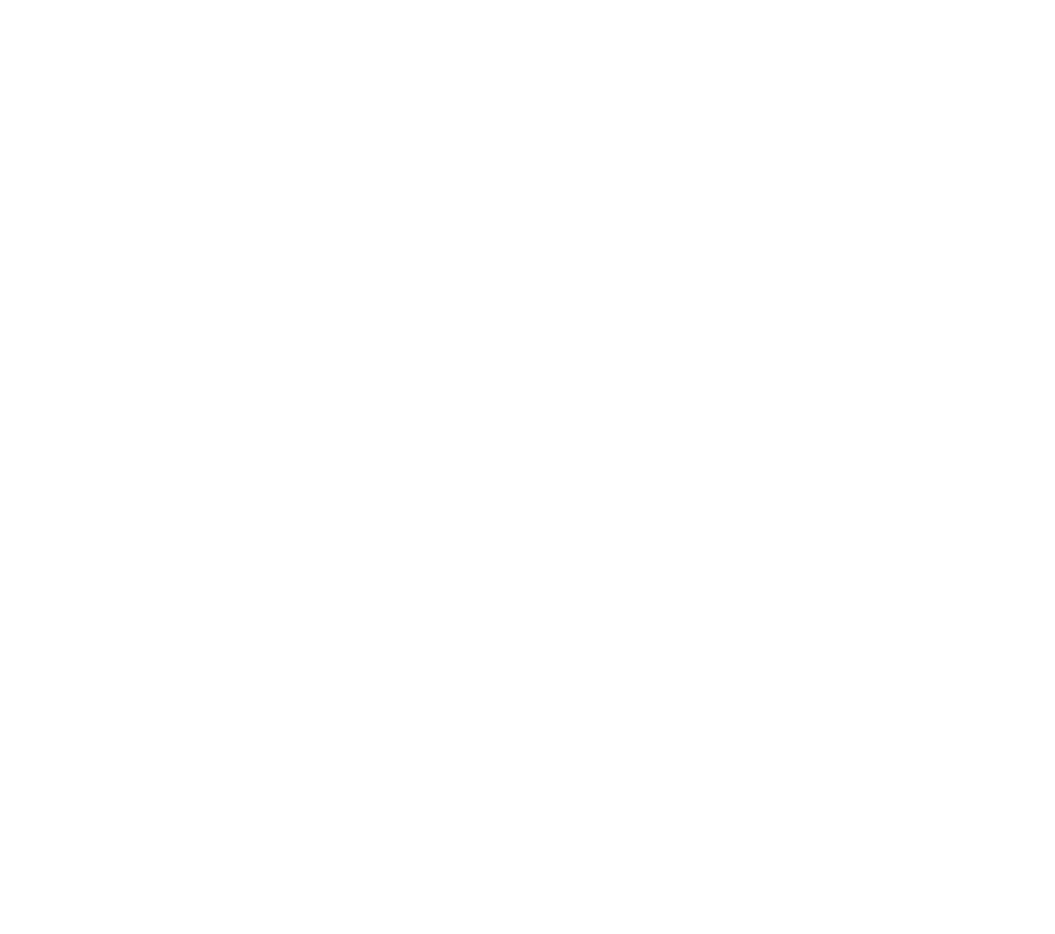
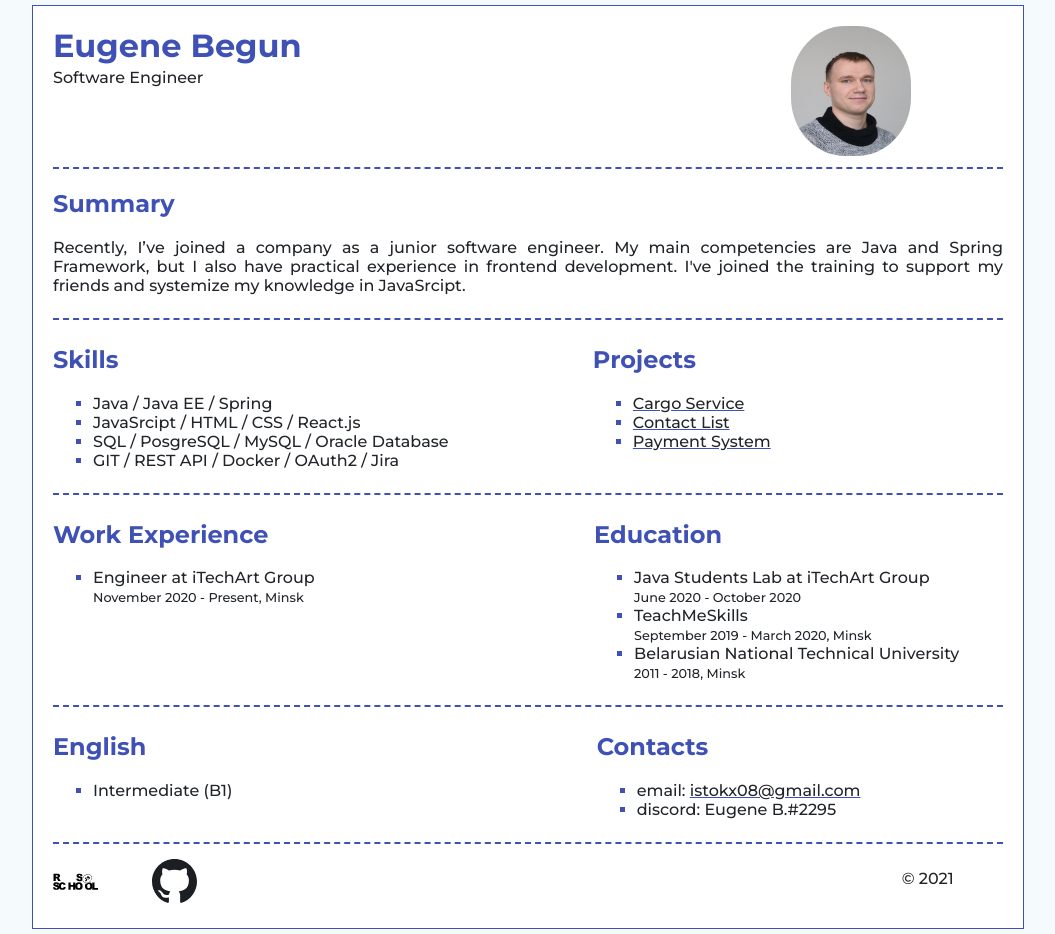
Before and after one commit to BeG-by/rsschool-cv, a plain HTML site: page index.html in a window 1280 px wide. Shown: the whole page, without its empty margins (112-1167 px from the left). Before the commit the page ends 800 px from the top, so only its background shows below. Drawn offline with Linux system fonts and the light colour scheme.

Commit message:
feat: complete cv

```diff
--- a/css/styles.css
+++ b/css/styles.css
@@ -0,0 +1,102 @@
+body {
+  height: 100%;
+  margin: 0;
+  padding: 0;
+  font-family: "Montserrat", "sans-serif";
+  font-weight: 500;
+  text-align: justify;
+  background-color: #f5fbfc;
+  color: #212429;
+}
+
+h1,
+h2,
+a {
+  color: #3f51b5;
+}
+
+.content-wrapper {
+  width: 950px;
+  margin: 5px auto;
+  padding: 20px;
+  border: 1px solid #3f51b5;
+  background-color: white;
+}
+
+header,
+section {
+  width: 100%;
+  margin-bottom: 5px;
+  padding-bottom: 7px;
+  border-bottom: 2px dashed #3f51b5;
+}
+
+.title h1,
+.title p {
+  margin-top: 0;
+  margin-bottom: 3px;
+}
+
+.avatar,
+.title,
+.skills,
+.projects,
+.expirience,
+.education,
+.english,
+.contacts {
+  display: inline-block;
+  vertical-align: top;
+}
+
+.avatar {
+  margin-left: 485px;
+}
+
+.avatar img {
+  width: 120px;
+  height: 130px;
+  border-radius: 45%;
+}
+
+li {
+  list-style-type: square;
+  color: #3f51b5;
+}
+
+li span {
+  color: #212429;
+}
+
+.expirience {
+  margin-right: 275px;
+}
+
+.skills {
+  margin-right: 140px;
+}
+
+.english {
+  margin-right: 360px;
+}
+
+.period {
+  font-size: 0.8em;
+}
+
+.icons {
+  width: 45px;
+  height: 45px;
+  margin-top: 10px;
+  margin-right: 50px;
+}
+
+.icons-block,
+.copy {
+  display: inline-block;
+  vertical-align: middle;
+}
+
+.icons-block {
+  margin-right: 650px;
+}
--- a/index.html
+++ b/index.html
@@ -1,11 +1,123 @@
 <!DOCTYPE html>
 <html lang="en">
-<head>
-    <meta charset="UTF-8">
-    <meta name="viewport" content="width=device-width, initial-scale=1.0">
-    <title>Document</title>
-</head>
-<body>
-
-</body>
+  <head>
+    <meta charset="UTF-8" />
+    <meta name="viewport" content="width=device-width, initial-scale=1.0" />
+    <meta http-equiv="X-UA-Compatible" content="IE=edge" />
+    <link
+      href="https://fonts.googleapis.com/css2?family=Montserrat:wght@400;500;700&display=swap"
+      rel="stylesheet"
+    />
+    <link rel="stylesheet" href="css/styles.css" type="text/css" />
+    <title>Eugene CV</title>
+  </head>
+  <body>
+    <div class="content-wrapper">
+      <header>
+        <div class="title">
+          <h1>Eugene Begun</h1>
+          <p>Software Engineer</p>
+        </div>
+        <aside class="avatar">
+          <img src="img/photo.jpg" alt="avatar" />
+        </aside>
+      </header>
+      <main>
+        <section>
+          <h2>Summary</h2>
+          <p>
+            Recently, I’ve joined a company as a junior software engineer. My
+            main competencies are Java and Spring Framework, but I also have
+            practical experience in frontend development. I've joined the
+            training to support my friends and systemize my knowledge in
+            JavaSrcipt.
+          </p>
+        </section>
+        <section>
+          <div class="skills">
+            <h2>Skills</h2>
+            <ul>
+              <li>
+                <span>Java / Java EE / Spring</span>
+              </li>
+              <li><span>JavaSrcipt / HTML / CSS / React.js</span></li>
+              <li><span>SQL / PosgreSQL / MySQL / Oracle Database</span></li>
+              <li><span>GIT / REST API / Docker / OAuth2 / Jira</span></li>
+            </ul>
+          </div>
+          <div class="projects">
+            <h2>Projects</h2>
+            <ul>
+              <li>
+                <a href="https://github.com/BeG-by/CargoService" target="_blank"><span>Cargo Service</span></a>
+              </li>
+              <li>
+                <a href="https://github.com/BeG-by/ContactsList" target="_blank"><span>Contact List</span></a>
+              </li>
+              <li>
+                <a href="https://github.com/BeG-by/paymentSystem" target="_blank"><span>Payment System</span></a>
+              </li>
+            </ul>
+          </div>
+        </section>
+        <section>
+          <div class="expirience">
+            <h2>Work Experience</h2>
+            <ul>
+              <li>
+                <span>Engineer at iTechArt Group</span><br />
+                <span class="period">November 2020 - Present, Minsk</span>
+              </li>
+            </ul>
+          </div>
+          <div class="education">
+            <h2>Education</h2>
+            <ul>
+              <li>
+                <span>Java Students Lab at iTechArt Group</span> <br />
+                <span class="period">June 2020 - October 2020 </span>
+              </li>
+              <li>
+                <span>TeachMeSkills</span> <br />
+                <span class="period">September 2019 - March 2020, Minsk </span>
+              </li>
+              <li>
+                <span>Belarusian National Technical University</span> <br />
+                <span class="period">2011 - 2018, Minsk</span>
+              </li>
+            </ul>
+          </div>
+        </section>
+        <section>
+          <div class="english">
+            <h2>English</h2>
+            <ul>
+              <li><span>Intermediate (B1)</span></li>
+            </ul>
+          </div>
+          <div class="contacts">
+            <h2>Contacts</h2>
+            <ul>
+              <li>
+                <span
+                  >email:
+                  <a href="mailto:istokx08@gmail.com"
+                    ><span>istokx08@gmail.com</span></a
+                  ></span
+                >
+              </li>
+              <li><span>discord: Eugene B.#2295</span></li>
+            </ul>
+          </div>
+        </section>
+      </main>
+      <footer>
+        <div class="icons-block">
+          <a href="https://rs.school/js" target="_blank"><img class="icons" src="img/rs_school_js.svg" alt="rs-school"/></a>
+          <a href="https://github.com/BeG-by" target="_blank"><img class="icons" src="img/github.svg" alt="github"/></a>
+        </div>
+        <aside class="copy">&copy; 2021</aside>
+      </footer>
+    </div>
+  </body>
 </html>
```
Also changed, not shown: img/github.svg (added), img/photo.jpg (added), img/rs_school_js.svg (added).
